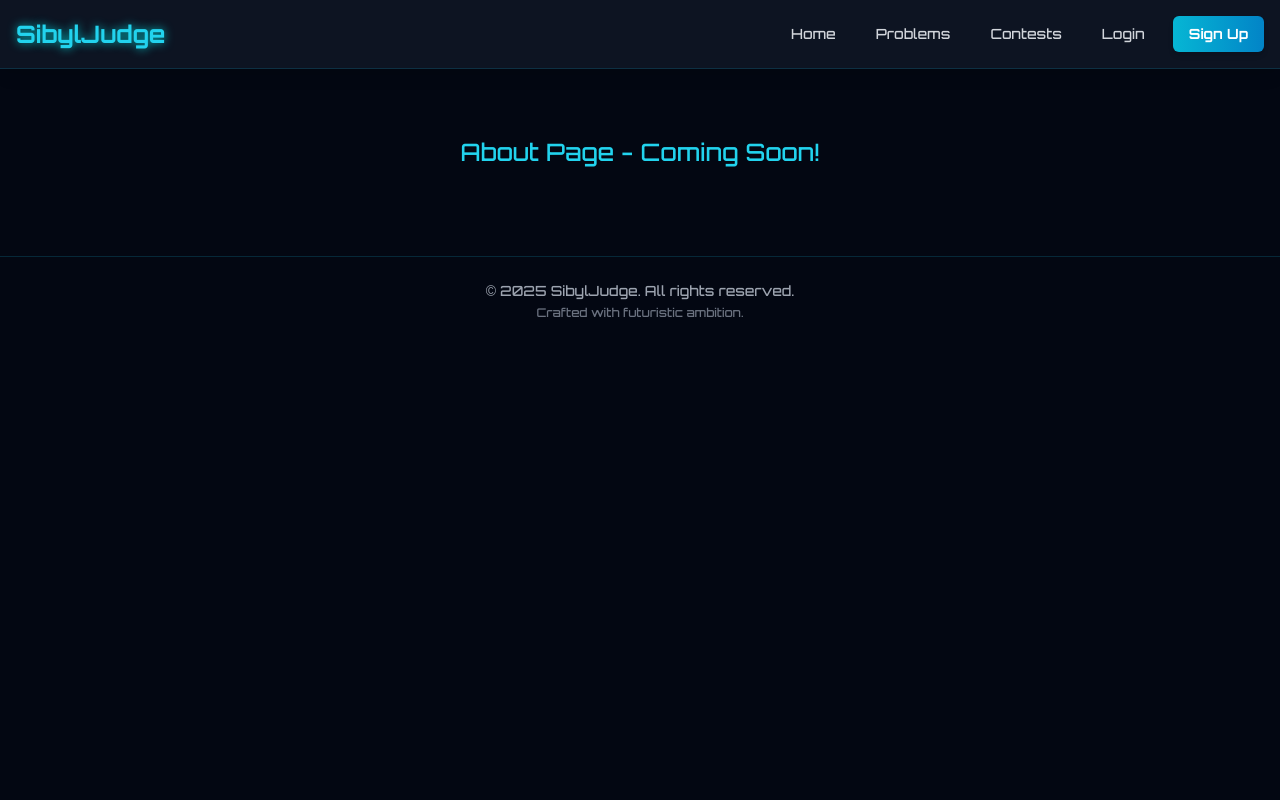
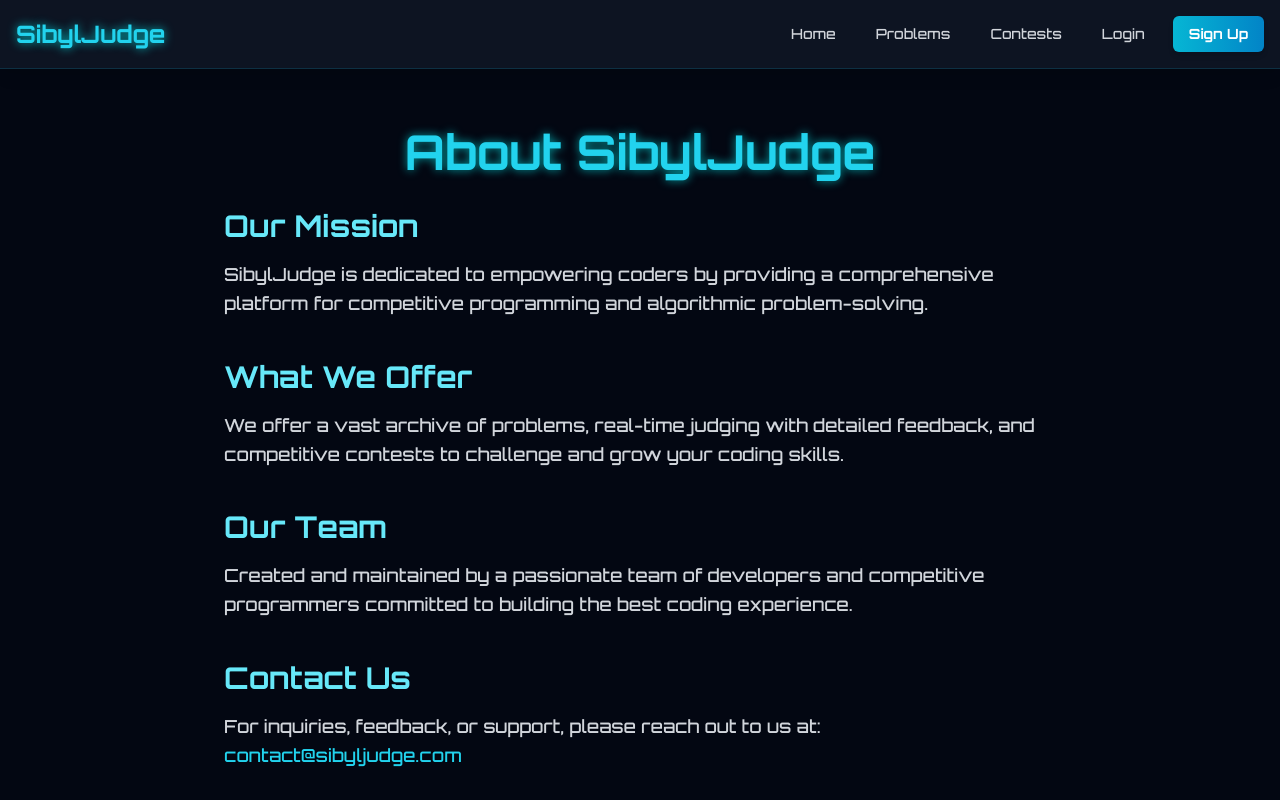
Before and after one commit to XidanAbds29/sibyljudge-starter, a React (Vite) app in the folder frontend/client/: page /about in a window 1280 px wide. Shown: the top 800 px of the page. Built offline with nearby package versions, Linux system fonts and the light colour scheme.

Commit message:
Add about page

```diff
--- a/frontend/client/package.json
+++ b/frontend/client/package.json
@@ -11,6 +11,7 @@
   },
   "dependencies": {
     "@monaco-editor/react": "^4.7.0",
+    "@supabase/supabase-js": "^2.50.1",
     "@tailwindcss/typography": "^0.5.16",
     "framer-motion": "^12.12.1",
     "react": "^19.1.0",
--- a/frontend/client/src/App.jsx
+++ b/frontend/client/src/App.jsx
@@ -2,6 +2,7 @@
 import React from "react";
 import { Link, Routes, Route, useNavigate } from "react-router-dom";
 import Home from "./pages/Home";
+import About from './pages/About';
 import ProblemList from "./components/ProblemList";
 import ProblemPage from "./components/ProblemPage";
 import AuthPage from "./pages/AuthPage";
@@ -84,10 +85,11 @@ function AppLayoutAndRoutes() {
           <Route path="/problem/:external_id" element={<ProblemPage />} />
           <Route path="/login" element={<AuthPage />} />
           <Route path="/signup" element={<AuthPage />} />
+          <Route path="/about" element={<About />} />
           {/* Placeholder for other pages - you'll need to create these components */}
           <Route path="/contests" element={<div className="text-center py-10 text-2xl text-cyan-400">Contests Page - Coming Soon!</div>} />
           <Route path="/community" element={<div className="text-center py-10 text-2xl text-cyan-400">Community Page - Coming Soon!</div>} />
-          <Route path="/about" element={<div className="text-center py-10 text-2xl text-cyan-400">About Page - Coming Soon!</div>} />
+          {/* <Route path="/about" element={<div className="text-center py-10 text-2xl text-cyan-400">About Page - Coming Soon!</div>} /> */}
           <Route path="*" element={<div className="min-h-[calc(100vh-10rem)] flex flex-col items-center justify-center text-center py-10"><h1 class="text-6xl font-bold text-red-500">404</h1><p class="text-2xl text-red-400 mt-4">Page Not Found</p><p class="text-gray-300 mt-2">The page you are looking for does not exist or has been moved.</p><Link to="/" class="mt-8 px-6 py-3 bg-cyan-600 text-white font-semibold rounded-lg hover:bg-cyan-500 transition">Go Home</Link></div>} /> {/* Catch-all for unknown routes */}
         </Routes>
       </main>
--- /dev/null
+++ b/frontend/client/src/pages/About.jsx
@@ -0,0 +1,50 @@
+import React from "react";
+
+export default function About() {
+  return (
+    <div className="min-h-screen bg-gray-950 text-gray-100 font-['Orbitron',_sans-serif] p-8 max-w-4xl mx-auto">
+      <h1
+        className="text-5xl font-extrabold text-cyan-400 mb-8 text-center"
+        style={{ textShadow: '0 0 10px rgba(0, 255, 255, 0.6)' }}
+      >
+        About SibylJudge
+      </h1>
+
+      <section className="mb-10">
+        <h2 className="text-3xl font-semibold text-cyan-300 mb-4">Our Mission</h2>
+        <p className="text-gray-300 leading-relaxed text-lg">
+          {/* Add your mission statement here */}
+          SibylJudge is dedicated to empowering coders by providing a comprehensive platform for competitive programming and algorithmic problem-solving.
+        </p>
+      </section>
+
+      <section className="mb-10">
+        <h2 className="text-3xl font-semibold text-cyan-300 mb-4">What We Offer</h2>
+        <p className="text-gray-300 leading-relaxed text-lg">
+          {/* Describe your features or offerings */}
+          We offer a vast archive of problems, real-time judging with detailed feedback, and competitive contests to challenge and grow your coding skills.
+        </p>
+      </section>
+
+      <section className="mb-10">
+        <h2 className="text-3xl font-semibold text-cyan-300 mb-4">Our Team</h2>
+        <p className="text-gray-300 leading-relaxed text-lg">
+          {/* Introduce your team or contributors */}
+          Created and maintained by a passionate team of developers and competitive programmers committed to building the best coding experience.
+        </p>
+      </section>
+
+      <section>
+        <h2 className="text-3xl font-semibold text-cyan-300 mb-4">Contact Us</h2>
+        <p className="text-gray-300 leading-relaxed text-lg mb-4">
+          {/* Provide contact info or ways to connect */}
+          For inquiries, feedback, or support, please reach out to us at:
+          <br />
+          <a href="mailto:contact@sibyljudge.com" className="text-cyan-400 hover:underline">
+            contact@sibyljudge.com
+          </a>
+        </p>
+      </section>
+    </div>
+  );
+}
--- a/frontend/client/src/pages/Home.jsx
+++ b/frontend/client/src/pages/Home.jsx
@@ -127,11 +127,18 @@ export default function HomePage() {
               <p className="text-xl text-gray-300 mb-8">
                 Continue honing your skills and conquer new challenges.
               </p>
-              <Link to="/problems">
-                <button className="bg-gradient-to-r from-pink-500 to-purple-600 hover:from-pink-400 hover:to-purple-500 text-white font-bold py-3.5 px-10 rounded-lg shadow-lg transform transition duration-300 hover:scale-105 hover:shadow-[0_0_25px_rgba(236,72,153,0.7)] focus:outline-none focus:ring-4 focus:ring-pink-500/50">
-                  Explore More Problems
-                </button>
-              </Link>
+              <div className="flex justify-center space-x-6">
+                <Link to="/problems">
+                  <button className="bg-gradient-to-r from-pink-500 to-purple-600 hover:from-pink-400 hover:to-purple-500 text-white font-bold py-3.5 px-10 rounded-lg shadow-lg transform transition duration-300 hover:scale-105 hover:shadow-[0_0_25px_rgba(236,72,153,0.7)] focus:outline-none focus:ring-4 focus:ring-pink-500/50">
+                    Explore More Problems
+                  </button>
+                </Link>
+                <Link to="/about">
+                  <button className="bg-gradient-to-r from-cyan-400 to-teal-500 hover:from-cyan-500 hover:to-teal-600 text-gray-900 font-bold py-3.5 px-10 rounded-lg shadow-lg transform transition duration-300 hover:scale-105 hover:shadow-[0_0_20px_rgba(22,255,255,0.8)] focus:outline-none focus:ring-4 focus:ring-cyan-400/50">
+                    About Us
+                  </button>
+                </Link>
+              </div>
             </>
           )}
         </div>
```
Also changed, not shown: 2 other files (tests, documents, lock files or other folders).
